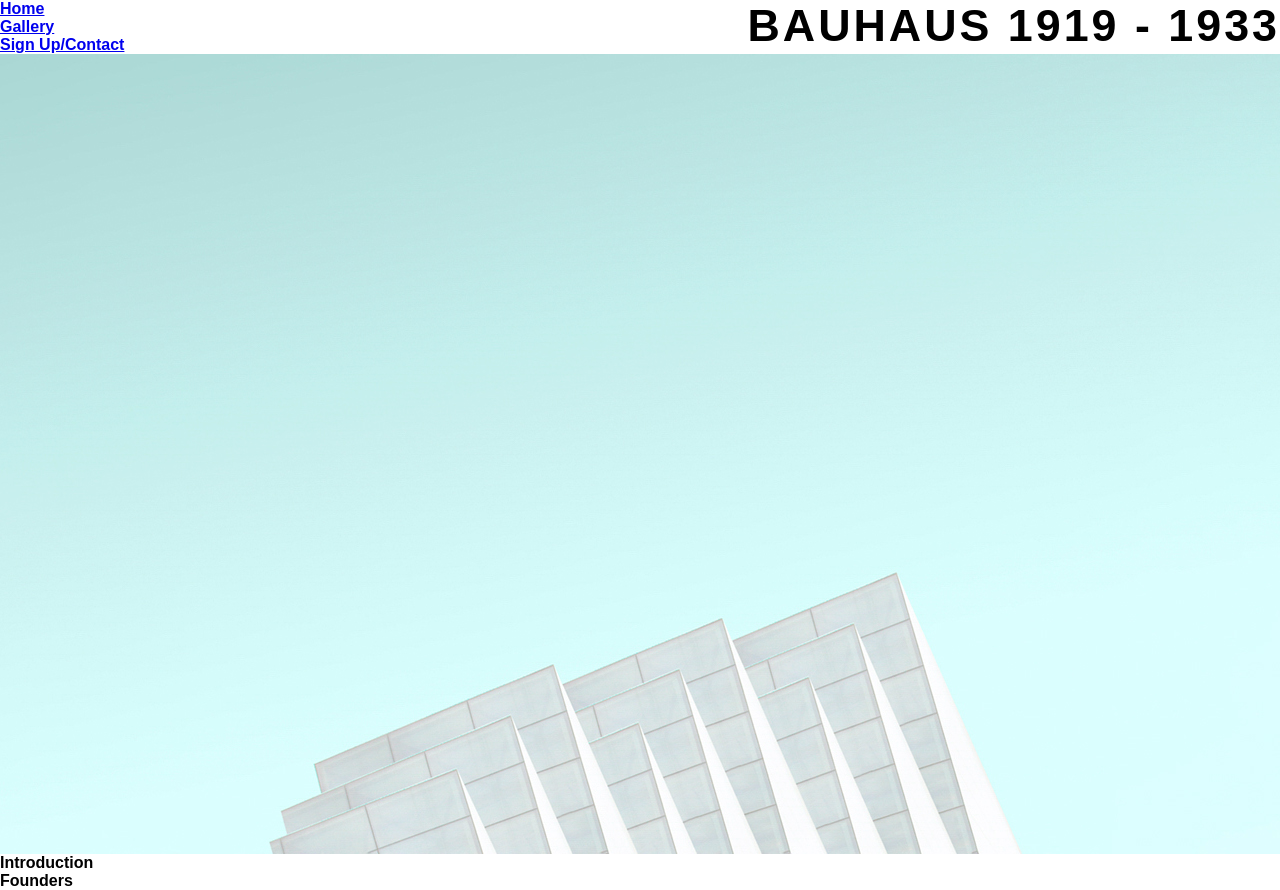
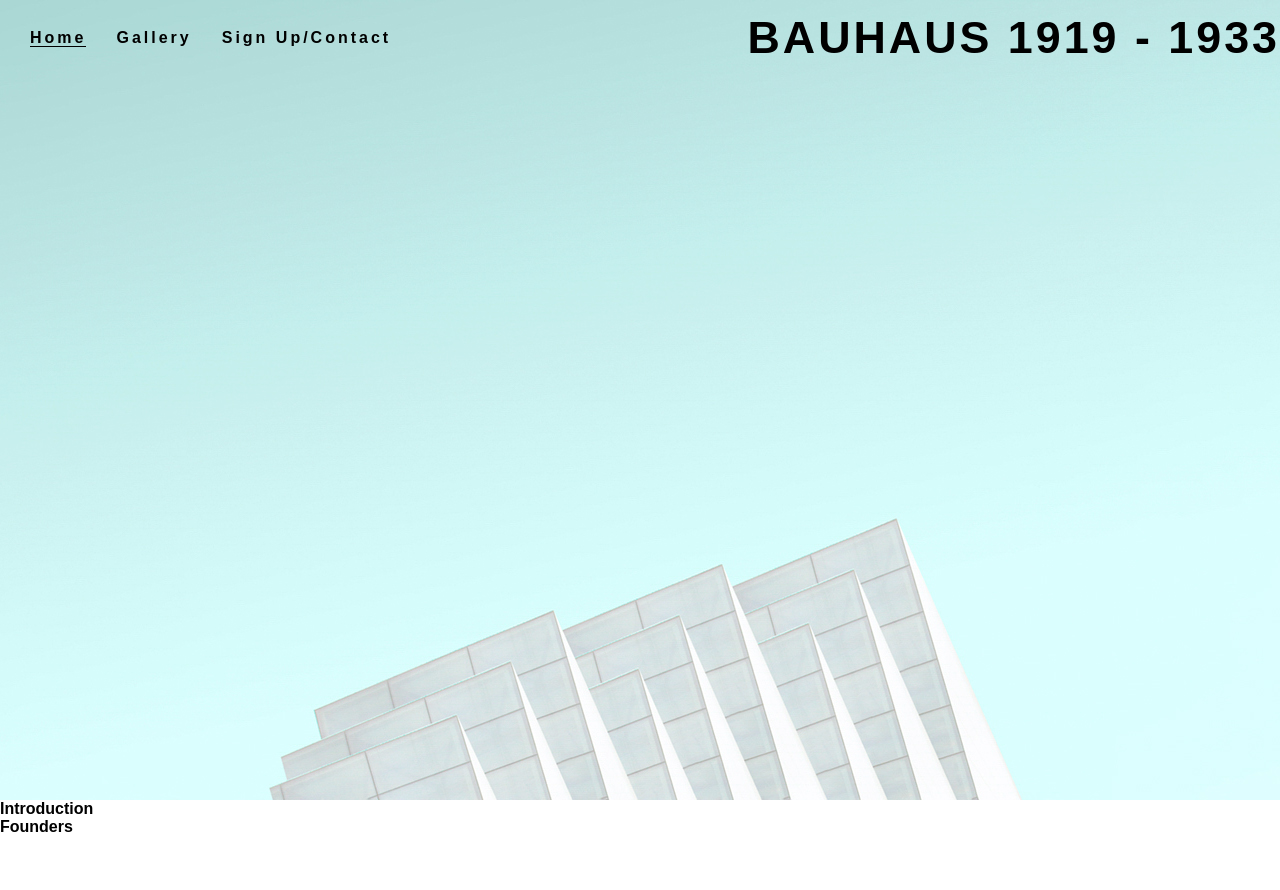
Before and after one commit to tonehhh/ci-project-1, a plain HTML site: page index.html in a window 1280 px wide. After the commit the page ends 836 px from the top, so only its background shows below. Drawn offline with Linux system fonts and the light colour scheme; a web font is replaced by a local one.

Commit message:
Added styling to navigation links

```diff
--- a/index.html
+++ b/index.html
@@ -18,9 +18,9 @@
         <a href="index.html">
             <h1 id="logo">Bauhaus 1919 - 1933</h1>
         </a>
-        <ul>
+        <ul id="menu">
             <li>
-                <a href="index.html">Home</a>
+                <a href="index.html" class="active">Home</a>
             </li>
             <li>
                 <a href="#">Gallery</a>
--- a/style.css
+++ b/style.css
@@ -20,6 +20,7 @@ body{
     background-image: url(/images/hero-image.jpg);
     background-position: center;
 }
+
 /* Headings and Logo */
 h1, h2{
     font-family: proxima-nova, sans-serif;
@@ -31,3 +32,27 @@ h1, h2{
     float: right;
     font-size: 280%;
 }
+
+/* Navigation links */
+#menu{
+    font-size: 100%;
+    letter-spacing: 3px;
+}
+#menu, #logo{
+    line-height: 75px;
+}
+#menu li{
+    float: left;
+    list-style-type:none;
+    margin-left: 30px;
+}
+#menu a{
+    text-decoration: none;
+    color: inherit;
+}
+#menu a:hover{
+    border-bottom: 1px solid black;
+}
+.active{
+    border-bottom: 1px solid black;
+}
```
